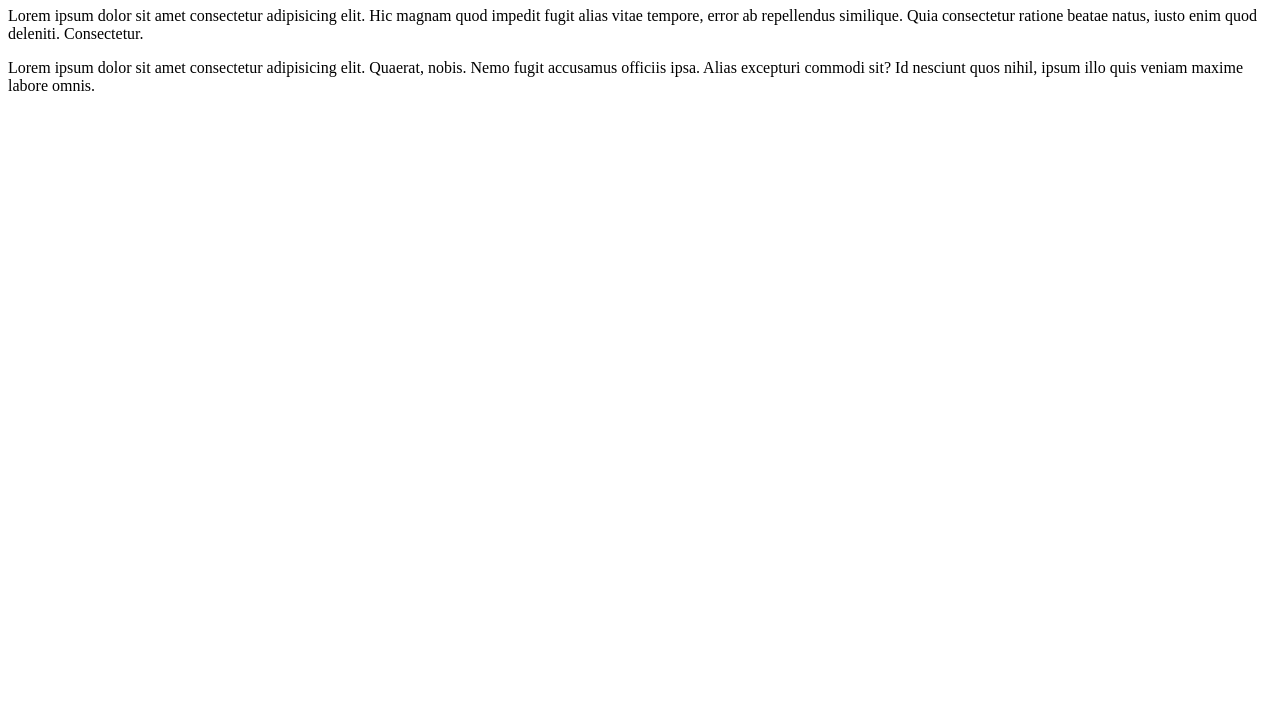
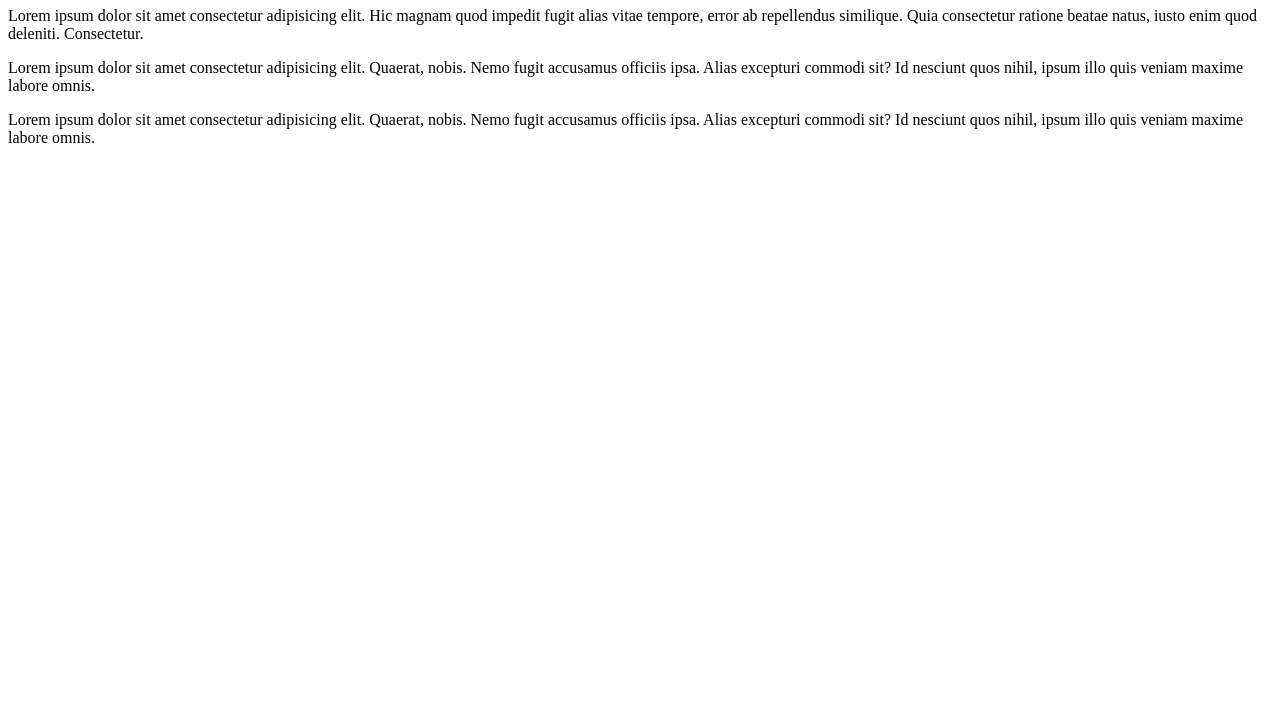
Before and after one commit to juomu02/test0930, a plain HTML site: page index.html in a window 1280 px wide. Shown: the part 73-800 px from the top of the page. Drawn offline with Linux system fonts and the light colour scheme.

Commit message:
trecias lorem

```diff
--- a/index.html
+++ b/index.html
@@ -9,5 +9,6 @@
     <h1>Hello git!</h1>
     <p>Lorem ipsum dolor sit amet consectetur adipisicing elit. Hic magnam quod impedit fugit alias vitae tempore, error ab repellendus similique. Quia consectetur ratione beatae natus, iusto enim quod deleniti. Consectetur.</p>
     <p>Lorem ipsum dolor sit amet consectetur adipisicing elit. Quaerat, nobis. Nemo fugit accusamus officiis ipsa. Alias excepturi commodi sit? Id nesciunt quos nihil, ipsum illo quis veniam maxime labore omnis.</p>
+    <p>Lorem ipsum dolor sit amet consectetur adipisicing elit. Quaerat, nobis. Nemo fugit accusamus officiis ipsa. Alias excepturi commodi sit? Id nesciunt quos nihil, ipsum illo quis veniam maxime labore omnis.</p>
 </body>
 </html>
```
